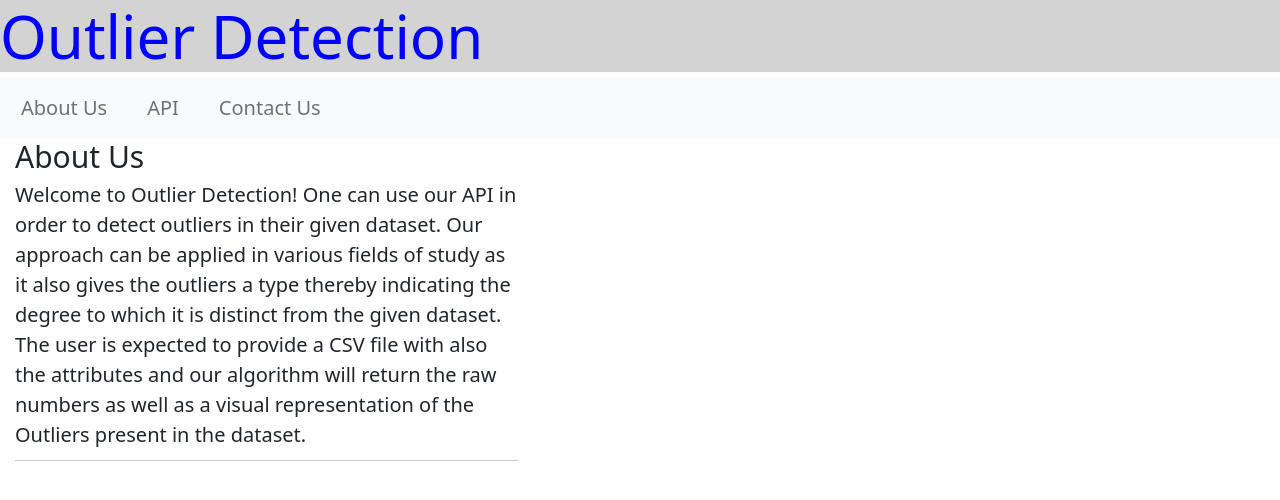
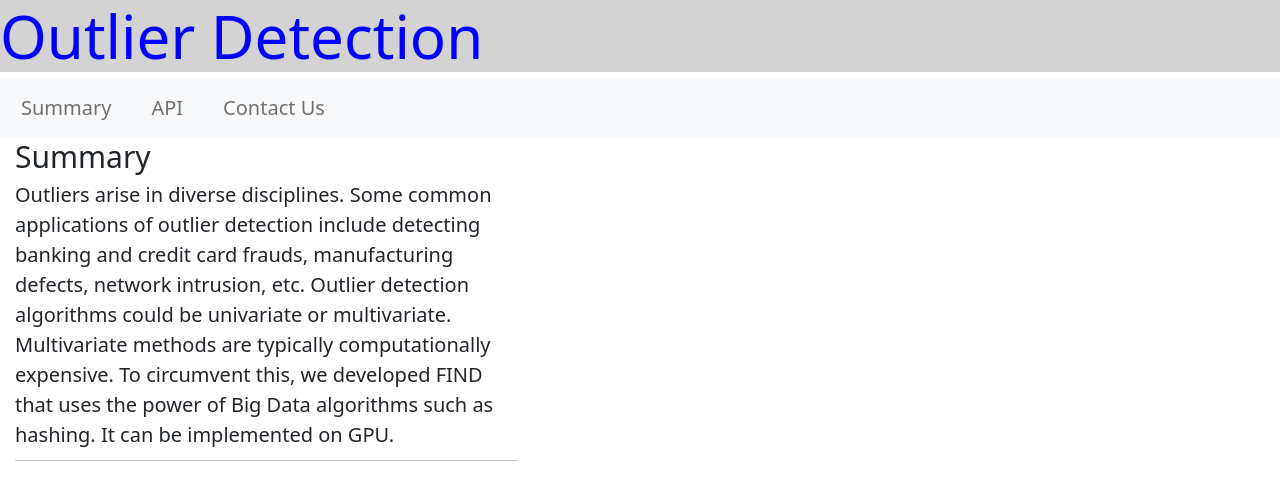
Before and after one commit to TanmayG-37/BTP, a Flask app: page / in a window 1280 px wide. Shown: the top 500 px of the page. Run offline with Flask 2, Linux system fonts and the light colour scheme; some libraries are stand-ins or nearby versions.

Commit message:
Update base.html

```diff
--- a/templates/base.html
+++ b/templates/base.html
@@ -66,7 +66,7 @@
       <div class="collapse navbar-collapse" id="navbarNav">
         <ul class="navbar-nav">
           <li class="nav-item">
-            <a style='font-size: 2em;' class="nav-link" href="{{url_for('input')}}">About Us</a>
+            <a style='font-size: 2em;' class="nav-link" href="{{url_for('input')}}">Summary</a>
           </li>
           <li class="nav-item">
             <a style='font-size: 2em;' class="nav-link" href="{{url_for('take_input')}}">API</a>
@@ -85,8 +85,8 @@
 
 
     <div class="col-sm-5 text-left">
-      <h1 style='font-size: 3em;'>About Us</h1>
-      <p style='font-size: 2em;'>Welcome to Outlier Detection! One can use our API in order to detect outliers in their given dataset. Our approach can be applied in various fields of study as it also gives the outliers a type thereby indicating the degree to which it is distinct from the given dataset. The user is expected to provide a CSV file with also the attributes and our algorithm will return the raw numbers as well as a visual representation of the Outliers present in the dataset. </p>
+      <h1 style='font-size: 3em;'>Summary</h1>
+      <p style='font-size: 2em;'>Outliers arise in diverse disciplines. Some common applications of outlier detection include detecting banking and credit card frauds, manufacturing defects, network intrusion, etc. Outlier detection algorithms could be univariate or multivariate. Multivariate methods are typically computationally expensive. To circumvent this, we developed FIND that uses the power of Big Data algorithms such as hashing. It can be implemented on GPU. </p>
       <hr>
 
 
```
